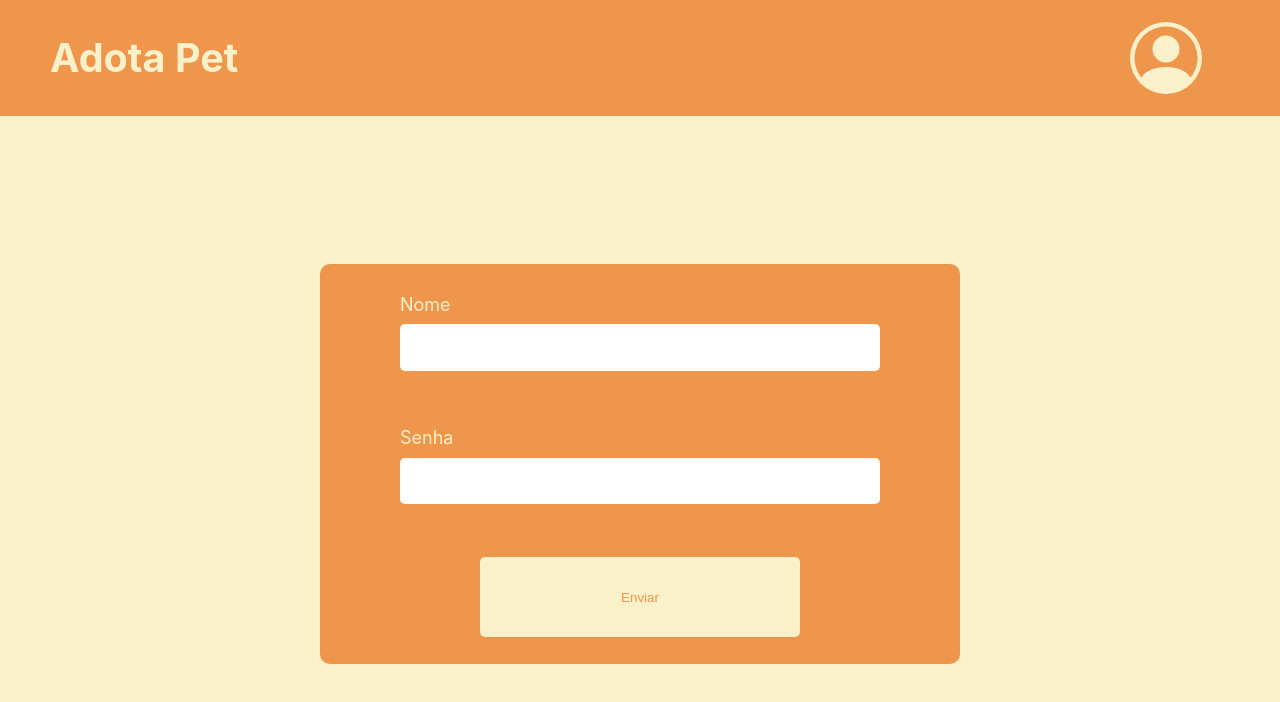
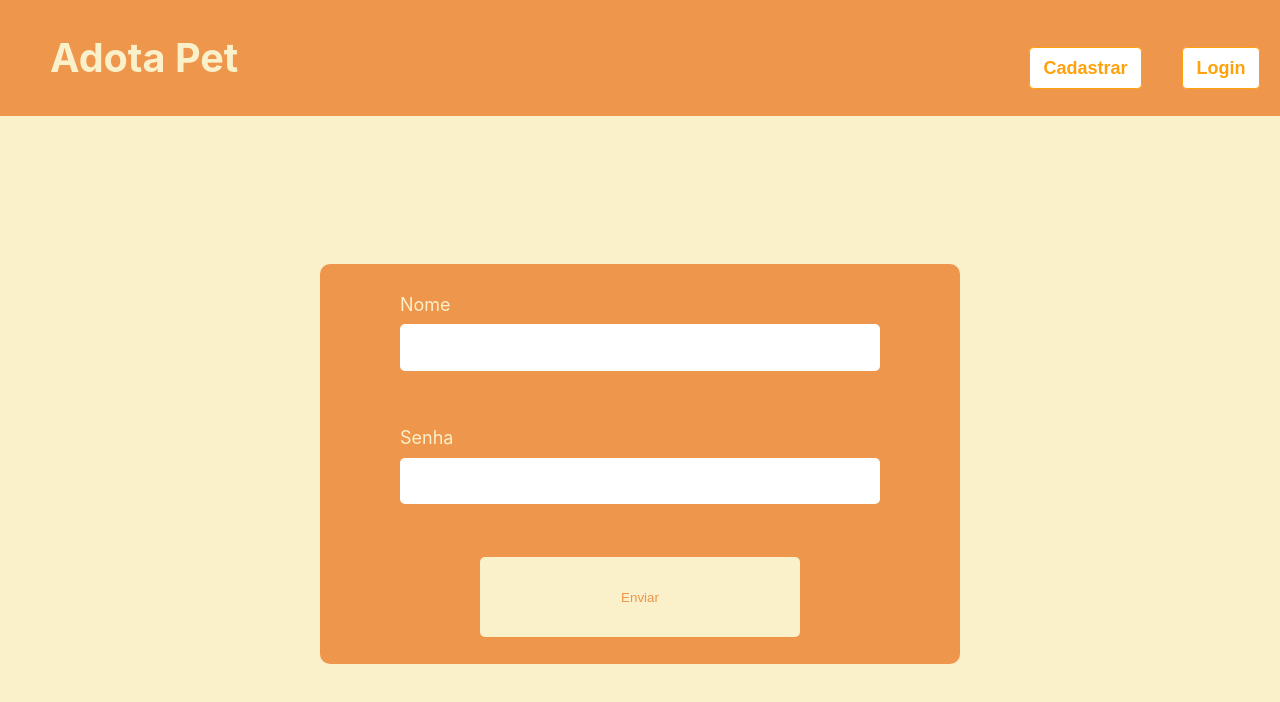
Before and after one commit to Rafael-Corona/AdotaPet, a Next.js app: page /login in a window 1280 px wide. Shown: the top 702 px of the page. Built offline with nearby package versions, Linux system fonts and the light colour scheme.

Commit message:
replace the header with the home header on login and cadastro

```diff
--- a/src/pages/cadastro.js
+++ b/src/pages/cadastro.js
@@ -1,4 +1,4 @@
-import Header from '../components/header';
+import HomeHeader from '../components/home_header';
 import styles from './login.module.css'
 import { useState } from "react";
 import { useRouter } from "next/router.js";
@@ -105,7 +105,7 @@ function Cadastro() {
 
     return (
         <div>
-            <Header />
+            <HomeHeader />
 
             <div className={styles.container}>
                 <form action="/" method="POST" onSubmit={(e) => signUpHandler(e)} className={styles.signup_form}>
--- a/src/pages/login.js
+++ b/src/pages/login.js
@@ -1,4 +1,4 @@
-import Header from '../components/header';
+import HomeHeader from '../components/home_header';
 import styles from './login.module.css'
 
 function Login() {
@@ -30,7 +30,7 @@ function Login() {
 
 	return (
 		<div>
-			<Header />
+			<HomeHeader />
 			<div className={styles.container}>
 				<form onSubmit={handleSubmit} className={styles.login_form}>
 					<div className={styles.text_box}>
```
